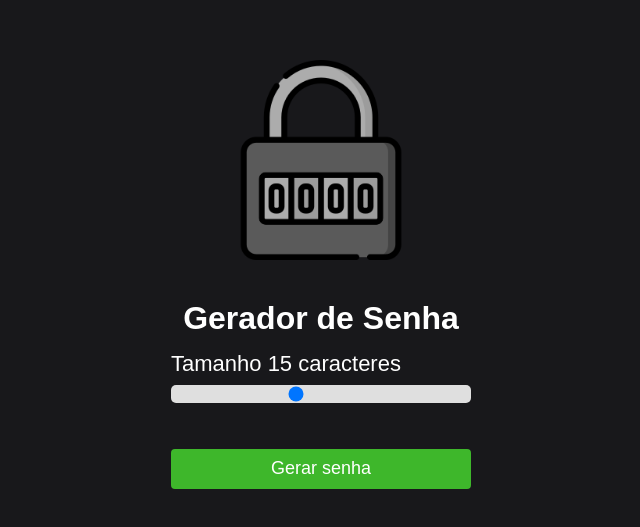
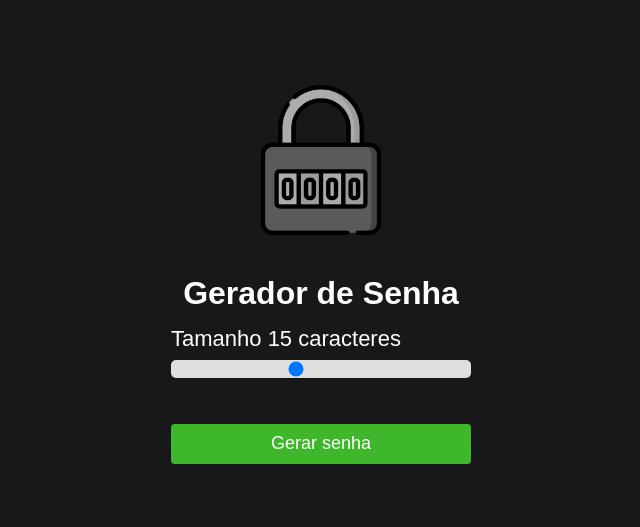
Before and after one commit to viniciusslopes/project-password-generator, a plain HTML site: page index.html in a window 1280 px wide. Shown: the part 119-646 px from the top of the page, without its empty margins (319-959 px from the left). Drawn offline with Linux system fonts and the light colour scheme.

Commit message:
Update styles.css

```diff
--- a/css/styles.css
+++ b/css/styles.css
@@ -17,7 +17,7 @@ body {
 }
 
 .logo {
-    max-width: 200px;
+    max-width: 150px;
     margin-bottom: 40px;
 }
 
```
